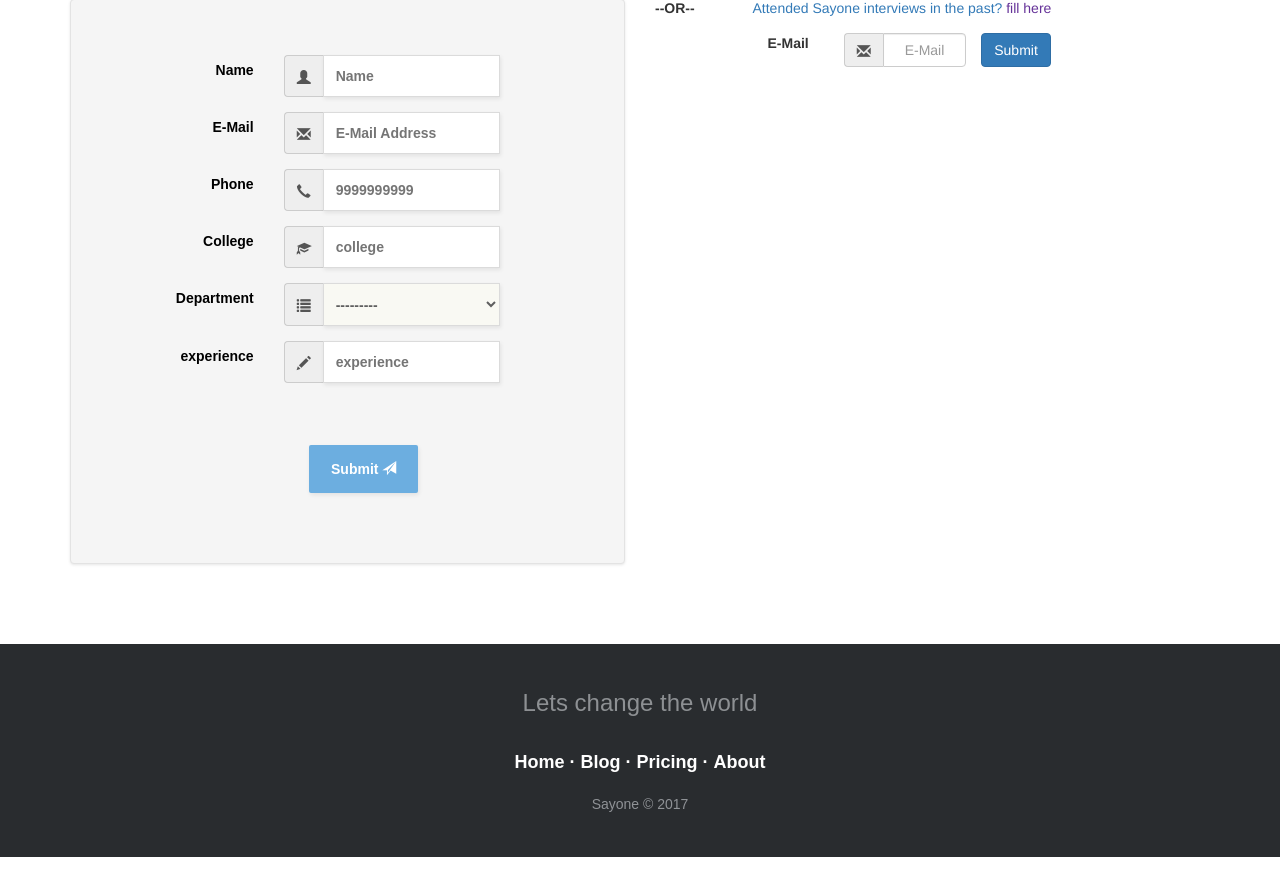
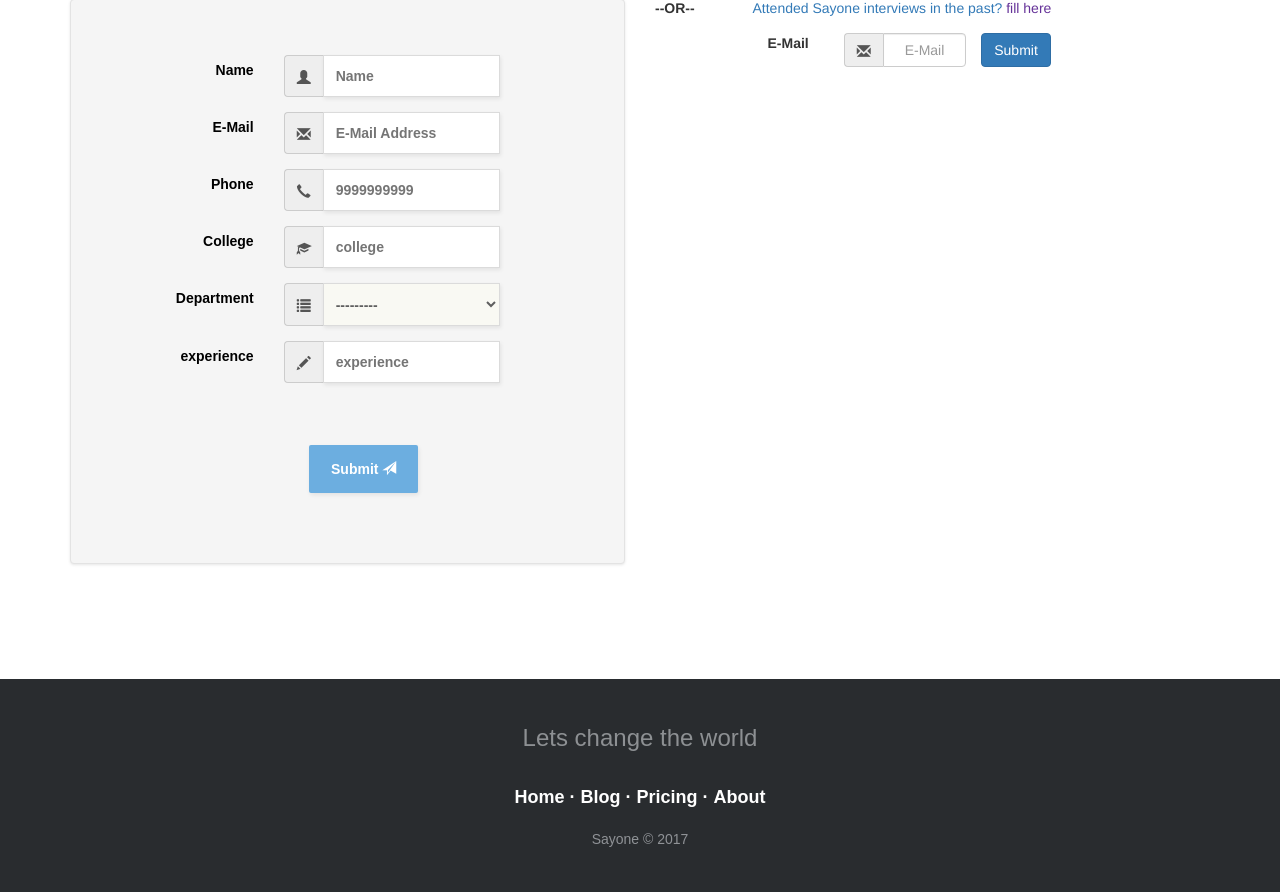
Before and after one commit to akshayantony/hrapp, a Django app: page / in a window 1280 px wide. Shown: the part 151-1043 px from the top of the page. Before the commit the page ends 1008 px from the top, so only its background shows below. Run offline with Django 3.2, Linux system fonts and the light colour scheme; some libraries are stand-ins or nearby versions.

Commit message:
final after modification

```diff
--- a/hr/settings.py
+++ b/hr/settings.py
@@ -63,7 +63,7 @@ WSGI_APPLICATION = 'hr.wsgi.application'
 #         'PORT': '',
 #     }
 # }
-#
+
 # DATABASES = {
 #     'default': {
 #         'ENGINE': 'django.db.backends.sqlite3',
--- a/templates/homepage/footer.html
+++ b/templates/homepage/footer.html
@@ -11,7 +11,7 @@
 
 <body>
 
-<footer class="footer-basic-centered">
+<footer class="footer-basic-centered" style="margin-top:115px">
 
 	<p class="footer-company-motto">Lets change the world</p>
 
```
